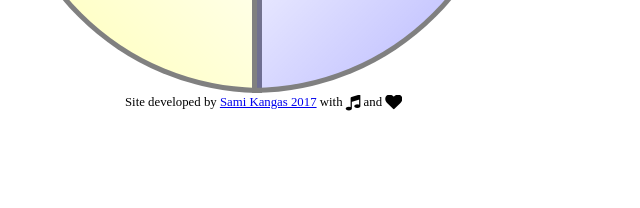
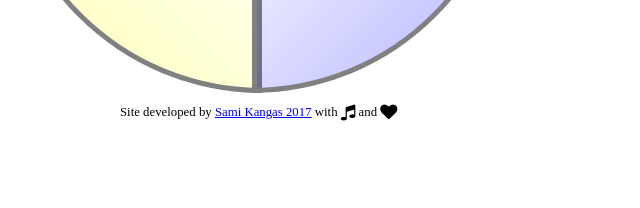
Before and after one commit to zumartic/Simongame, a plain HTML site: page index.html in a window 1280 px wide. Shown: the part 425-633 px from the top of the page, without its empty margins (0-640 px from the left). Drawn offline with nearby package versions, Linux system fonts and the light colour scheme.

Commit message:
css tweaks
footer

```diff
--- a/css/style.css
+++ b/css/style.css
@@ -281,21 +281,24 @@ input[type=checkbox] {
 
 #footer {
    position: absolute;
-   top: 500px;
-   /*width: 500px;
-   margin: auto;*/
-   margin-top: 20px;
-   margin-left: 125px;
+   top: 520px;
+   width: 300px;
+   /*margin: auto;
+   margin-top: 20px;*/
+   margin-left: 120px;
+   /*margin-right: auto;*/
    font-size: 80%;
-   height:110px;
+   height:60px;
+   padding-top: 10px;
+
    overflow:hidden;
    text-align: left;
 
 }
 
 #footer .fa:hover{
-  -webkit-transform: scale(1.0);
-  -ms-transform: scale(1.0);
-  transform: scale(1.0);
+  -webkit-transform: scale(1.3);
+  -ms-transform: scale(1.3);
+  transform: scale(1.3);
   color: red;
 }
```
